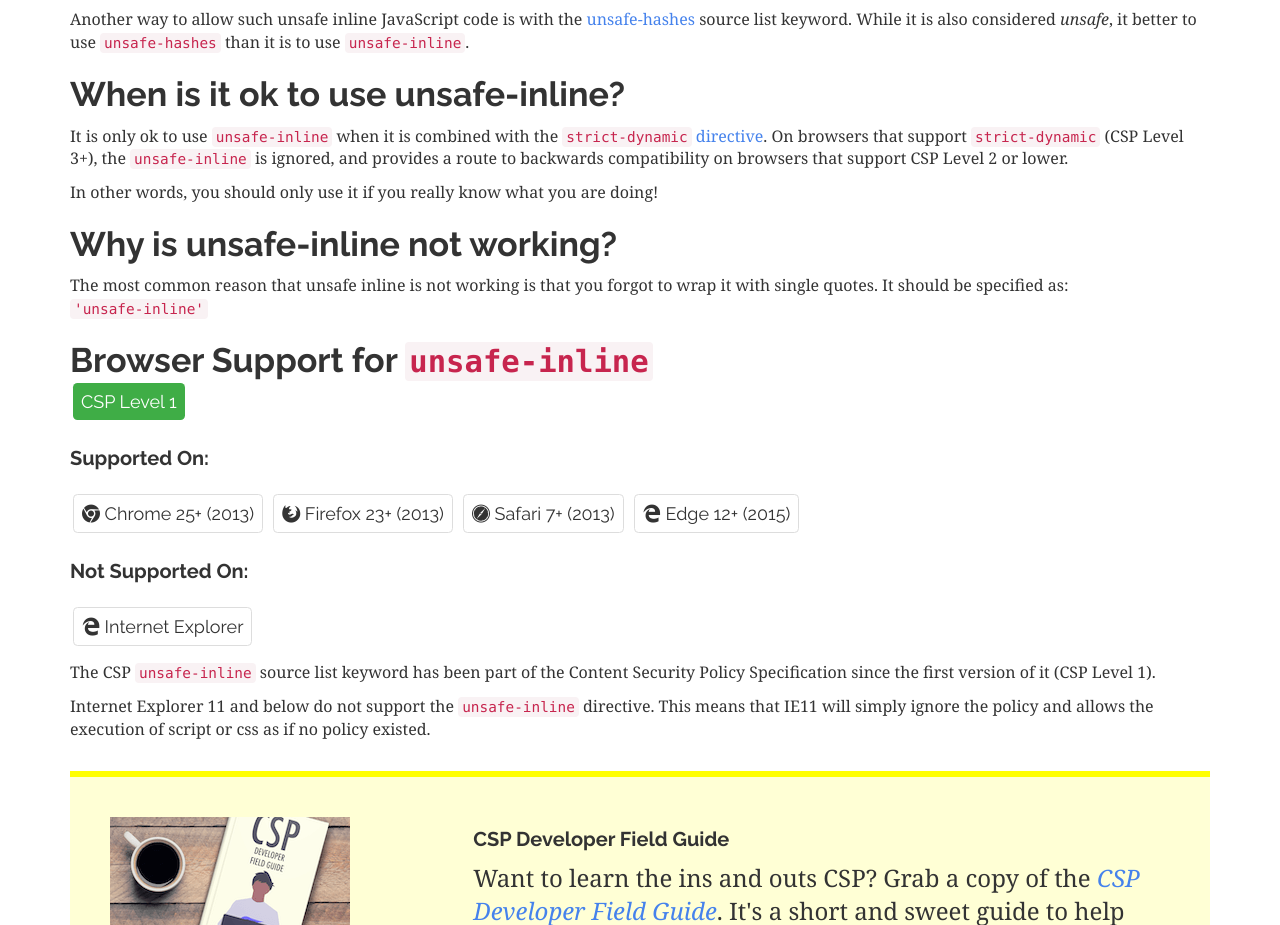
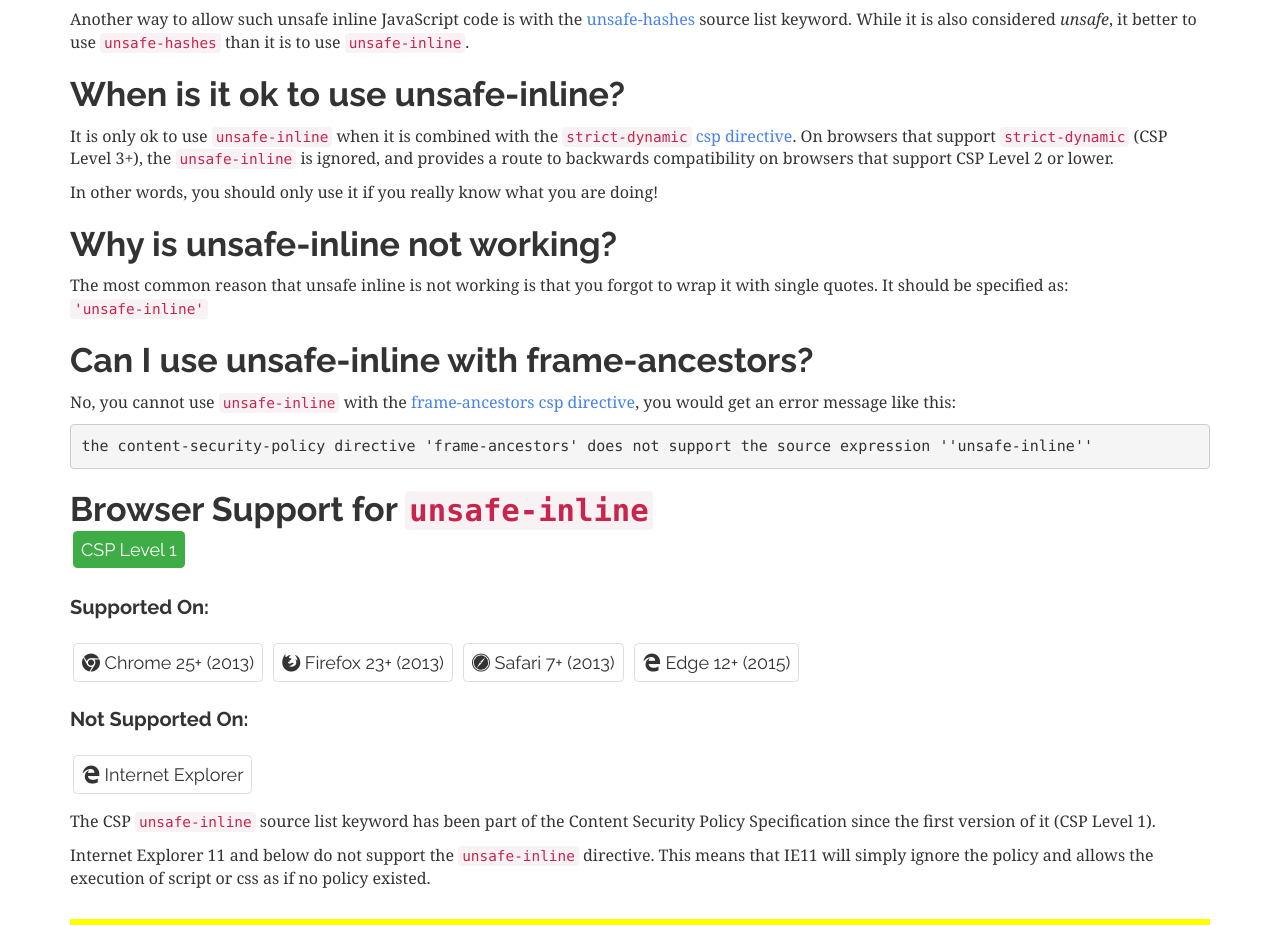
Before and after one commit to foundeo/content-security-policy.com, an Eleventy site: page www/unsafe-inline.html in a window 1280 px wide. Shown: the part 1913-2838 px from the top of the page. Built offline with nearby package versions, Linux system fonts and the light colour scheme; Eleventy itself is replaced by a stand-in of ours; files that its build step writes are made by us from their sources.

Commit message:
Additional error messages

```diff
--- a/www/unsafe-inline.html
+++ b/www/unsafe-inline.html
@@ -43,11 +43,15 @@ date: Last Modified
 <pre>&lt;button onClick="doSomething();"&gt;Do It&lt;/button&gt;</pre>
 <p>Another way to allow such unsafe inline JavaScript code is with the <a href="/unsafe-hashes/">unsafe-hashes</a> source list keyword. While it is also considered <em>unsafe</em>, it better to use <code>unsafe-hashes</code> than it is to use <code>unsafe-inline</code>.</p>
 <h2>When is it ok to use unsafe-inline?</h2>
-<p>It is only ok to use <code>unsafe-inline</code> when it is combined with the <a href="/strict-dynamic/"><code>strict-dynamic</code> directive</a>. On browsers that support <code>strict-dynamic</code> (CSP Level 3+), the <code>unsafe-inline</code> is ignored, and provides a route to backwards compatibility on browsers that support CSP Level 2 or lower.</p>
+<p>It is only ok to use <code>unsafe-inline</code> when it is combined with the <a href="/strict-dynamic/"><code>strict-dynamic</code> csp directive</a>. On browsers that support <code>strict-dynamic</code> (CSP Level 3+), the <code>unsafe-inline</code> is ignored, and provides a route to backwards compatibility on browsers that support CSP Level 2 or lower.</p>
 <p>In other words, you should only use it if you really know what you are doing!</p>
 
 <h2>Why is unsafe-inline not working?</h2>
 <p>The most common reason that unsafe inline is not working is that you forgot to wrap it with single quotes. It should be specified as: <code>'unsafe-inline'</code></p>
+
+<h2>Can I use unsafe-inline with frame-ancestors?</h2>
+<p>No, you cannot use <code>unsafe-inline</code> with the <a href="/frame-ancestors/">frame-ancestors csp directive</a>, you would get an error message like this:</p>
+<pre>the content-security-policy directive 'frame-ancestors' does not support the source expression ''unsafe-inline''</pre>
 
 <h2>Browser Support for <code>unsafe-inline</code></h2>
 <div class="bs">
```
Also changed, not shown: www/connect-src.html (+2 -0 lines), www/script-src.html (+3 -0 lines).
